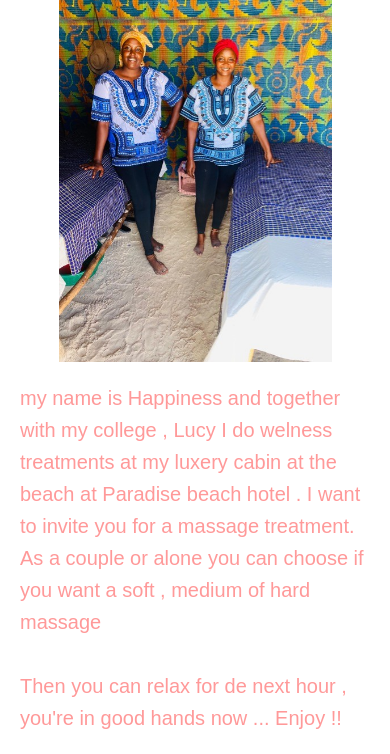
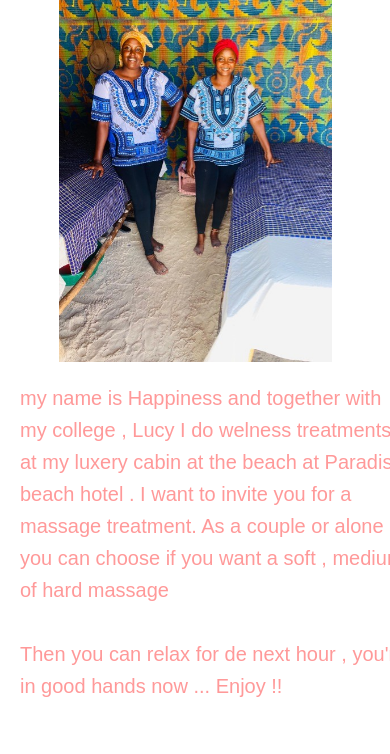
Before and after one commit to zanzibar25/happinezz, a PHP site: page / in a window 390 px wide; the page is wider, and only the part inside the window is pictured. Shown: the part 433-1187 px from the top of that part. After the commit the page ends 1130 px from the top of that part, so only its background shows below. Run offline with PHP 8.4, Linux system fonts and the light colour scheme.

Commit message:
Add files via upload

```diff
--- a/index.css
+++ b/index.css
@@ -61,7 +61,7 @@ p1{
         margin-left: 30%;
     }
     p1 {
-        width: 90%;
+        width: 100%;
         height: auto;
         font-size: 20px;
     }
--- a/pictures.css
+++ b/pictures.css
@@ -62,7 +62,7 @@ a:hover{
         margin-left: 30%;
     }
     p3 {
-        width: 70%;
+        width: 100%;
         height: auto;
         font-size: 30px;
         color: green;
```
